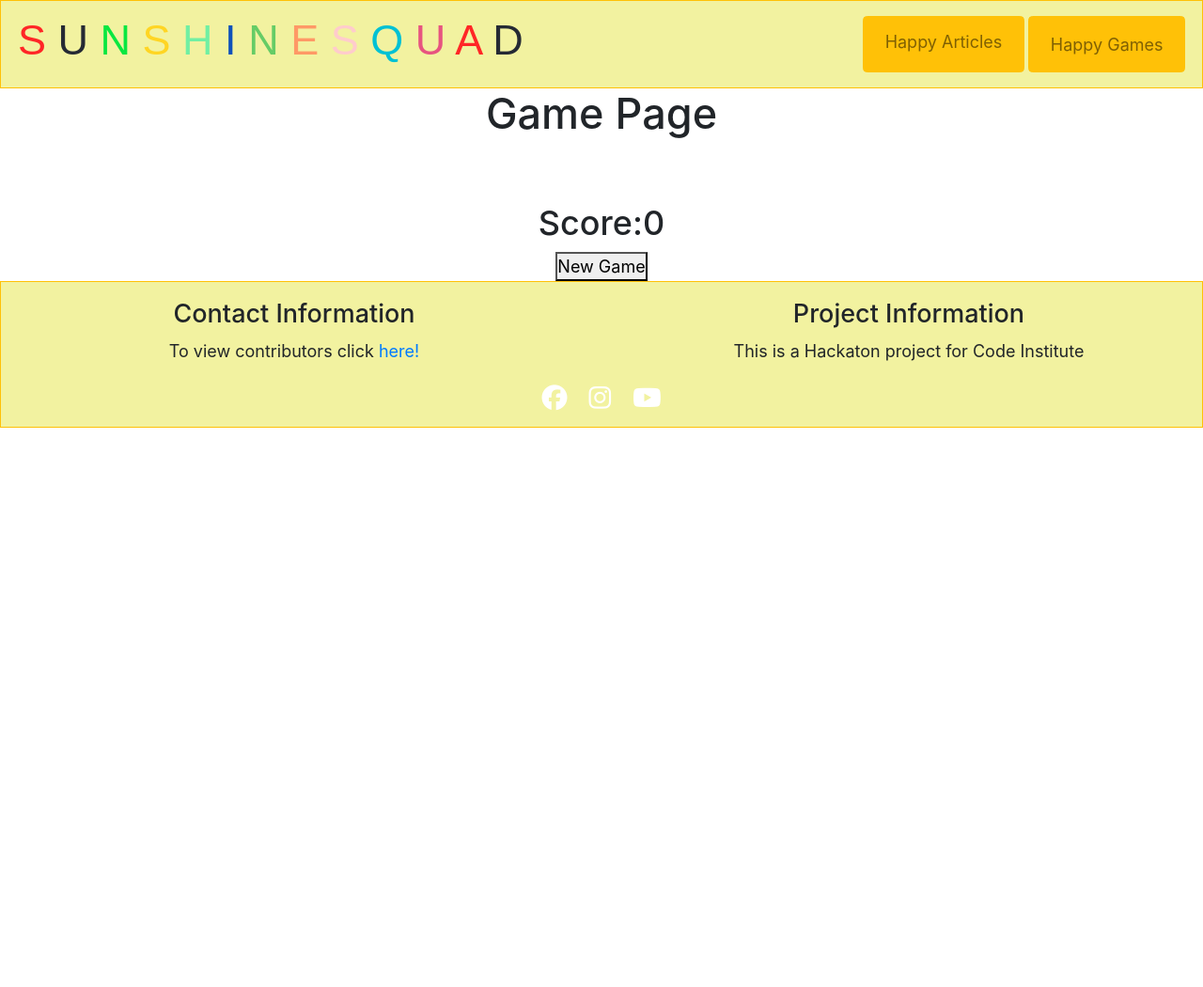
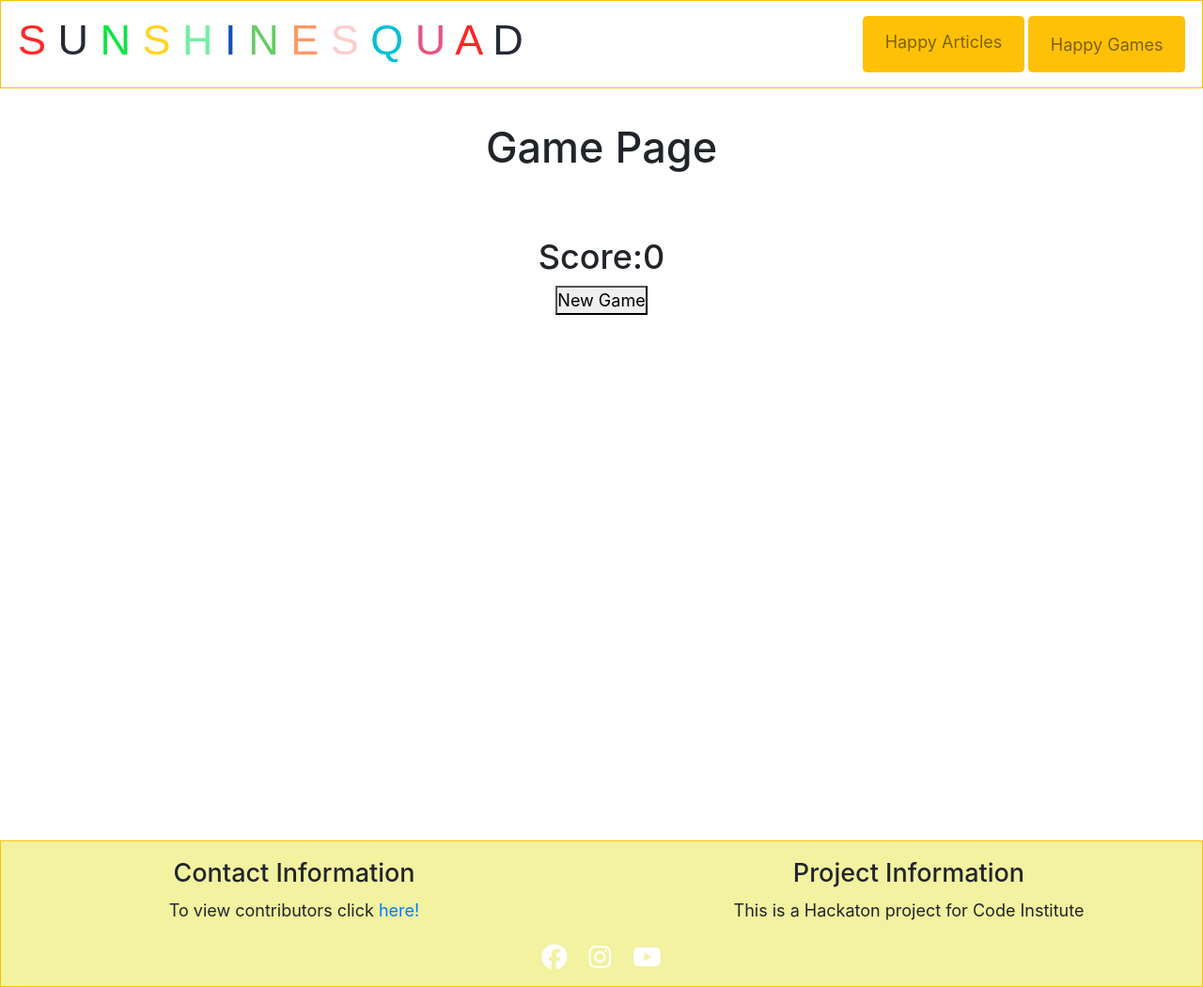
Before and after one commit to raneem-yad/sunshine_squad_hackathon_raneem, a Flask app: page /game in a window 1280 px wide. Shown: the whole page at 94% size. Before the commit the page ends 455 px from the top, so only its background shows below. Run offline with Flask 3, Linux system fonts and the light colour scheme; some libraries are stand-ins or nearby versions; some web fonts are replaced.

Commit message:
Update styling and layout in CSS and HTML files fix footer

```diff
--- a/appmanager/static/css/style.css
+++ b/appmanager/static/css/style.css
@@ -62,11 +62,7 @@ body {
   top: 50%;
   left: 50%;
   transform: translate(-50%, -50%);
-}
-
-/*body {
-    min-height: 100vh;
-    display: flex;
+}ay: flex;
     flex-direction: column;
 }
 
@@ -82,7 +78,7 @@ body {
 .logo-title {
     font-family: "Darumadrop One", sans-serif;
 }
-
+/* Game Area */
 /* Game table */
 #game-table{
     width:80%;
@@ -134,6 +130,15 @@ table {
   padding: 30px;
 }
 
+/* Center the game area on the page */
+#game-area {
+  display: flex;
+  justify-content: center;
+  align-items: center;
+  height: 100vh;
+  display: block;
+  padding-top: 2rem;
+}
 
 /* First row */
 #game-table tr:nth-child(1) td:nth-child(1),
@@ -229,7 +234,7 @@ table {
   transform: scale(1.02);
 }
 
-/* emoji */
+
 
 /* emoji */
 
@@ -267,10 +272,14 @@ table {
 
 
 
-/* Footer */
+/* Footer position at the bottom of the page */
 .footer {
-    background-color: rgb(242, 242, 160);
-    bottom: 0%;
+  background-color: rgb(242, 242, 160);
+  left: 0;
+  bottom: 0;
+  width: 100%;
+
+  bottom: 0;
 }
 
 
--- a/appmanager/templates/game-page.html
+++ b/appmanager/templates/game-page.html
@@ -1,5 +1,7 @@
 {% extends "base.html" %}
 {% block content %}
+<main>
+    <div id="game-area">
         <h1>Game Page</h1>
         <h2 id="message"></h2>
         <h2>Score:<span id="score">0</span></h2>
@@ -21,9 +23,11 @@
                 <td id='2-2' class="game-cell"><i class="fa-2xl fa-solid"></i></td>
             </tr>
         </table>
-
+    </div>
+</main>
 
 {% endblock %}
+
 
 {% block contentscript %}
 
```
Also changed, not shown: appmanager/static/js/script.js (line endings or trailing spaces), 2 other files. Lines whose indentation alone changed are shown as unchanged.
